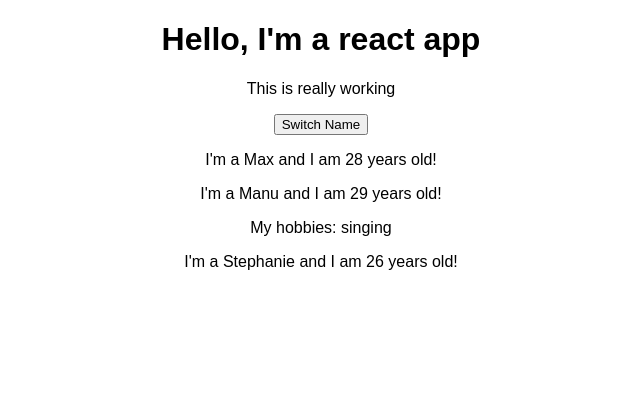
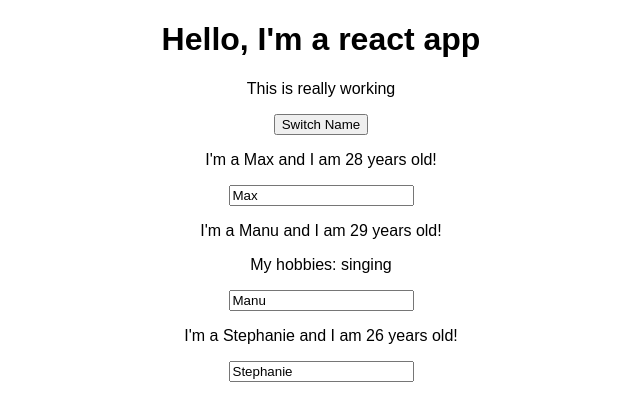
Before and after one commit to billiramirez/React-Items-Add, a React (Create React App) app: page / in a window 1280 px wide. Shown: the top 420 px of the page, without its empty margins (319-959 px from the left). Built offline with nearby package versions, Linux system fonts and the light colour scheme.

Commit message:
Adding Two Way Binding

```diff
--- a/src/App.js
+++ b/src/App.js
@@ -24,6 +24,16 @@
       });
   }
 
+  nameChangedHandler = (event) =>{
+    this.setState({
+      persons: [
+        { name: 'Max', age: 28 },
+        { name: event.target.value, age: 29 },
+        { name: 'Stephanie', age: 26 }
+      ]
+    });
+  }
+
   render() {
     return (
       <div className="App">
@@ -36,7 +46,8 @@
         <Person
           name={this.state.persons[1].name}
           age={this.state.persons[1].age}
-          click={this.switchNameHandler.bind(this, 'Billi!')}>My hobbies: singing </Person>
+          click={this.switchNameHandler.bind(this, 'Billi!')}
+          changed={this.nameChangedHandler} >My hobbies: singing </Person>
         <Person
           name={this.state.persons[2].name}
           age={this.state.persons[2].age}/>
--- a/src/Person/Person.js
+++ b/src/Person/Person.js
@@ -9,6 +9,7 @@
         <div>
             <p onClick={props.click}>I'm a {props.name} and I am {props.age} years old! </p>
             <p>{props.children}</p>
+            <input type="text" onChange={props.changed} value={props.name}/>
         </div>
     );
 };
```
